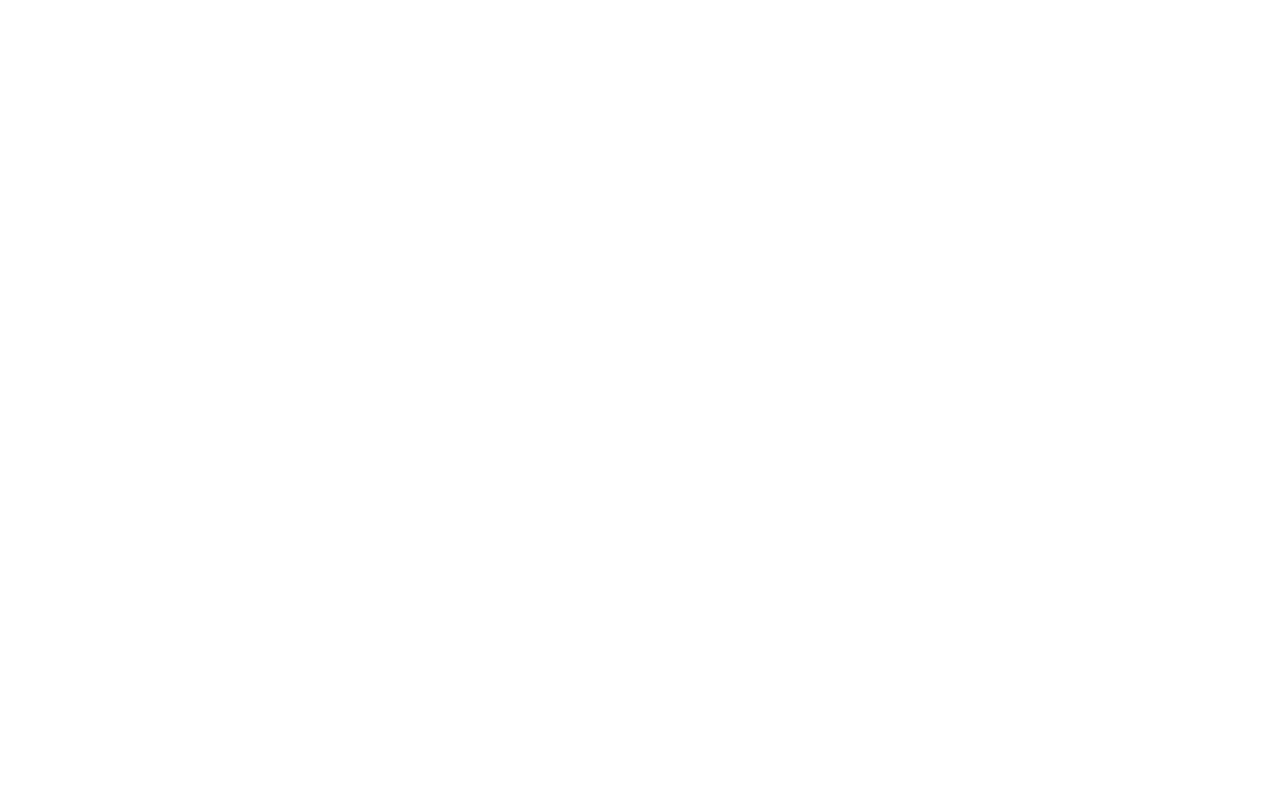
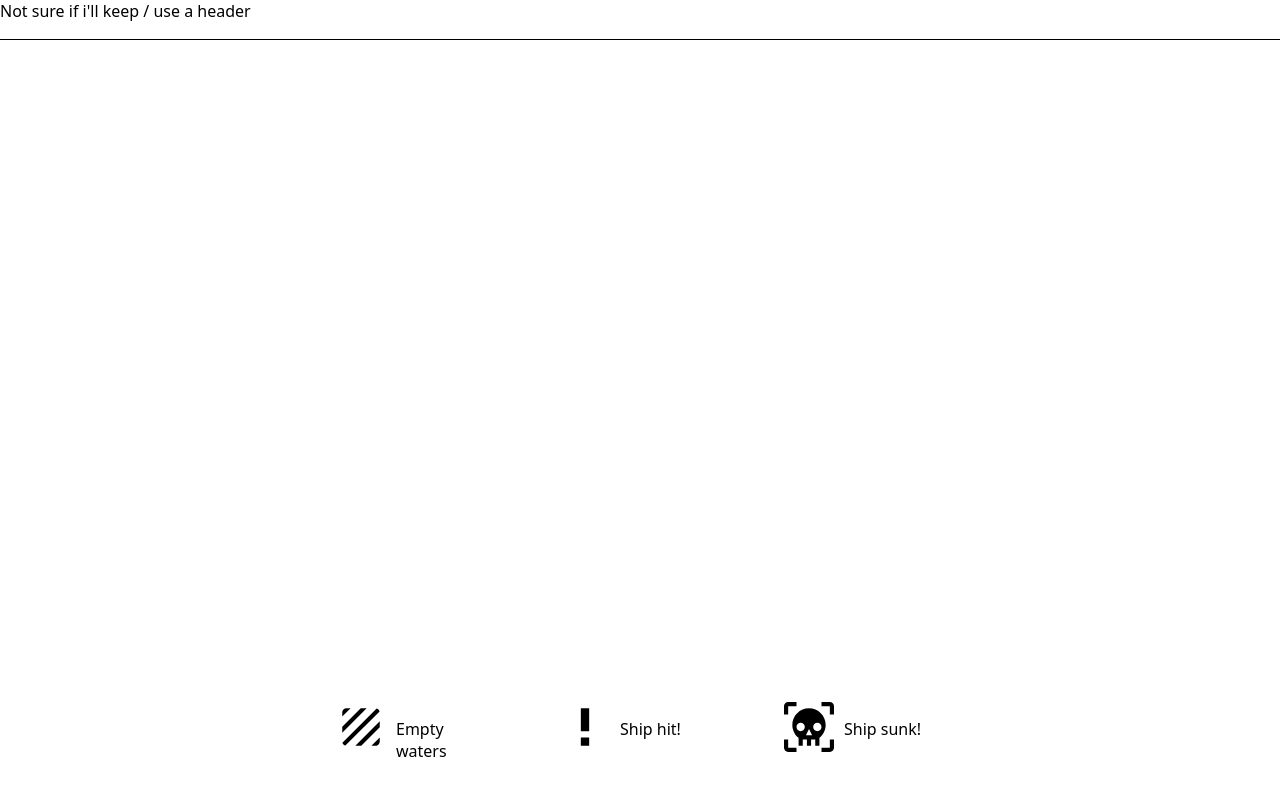
Before and after one commit to xadvent/battleship, a website built with webpack: page src/index.html in a window 1280 px wide. Built offline with nearby package versions, Linux system fonts and the light colour scheme.

Commit message:
Placed legend + elements (temporary), added Icons for legend, added to index.html, all constructing fn's in one fn now

```diff
--- a/src/index.html
+++ b/src/index.html
@@ -8,10 +8,24 @@
 </head>
 
 <body>
-    <div id="header"></div>
+    <div id="header">Not sure if i'll keep / use a header</div>
     <div id="container">
         <div id="player"></div>
         <div id="opponent"></div>
+    </div>
+    <div id="legend">
+        <div class="legend-info">
+            <img id="empty-legend" src="" alt="symbol for empty">
+            <p class="legend-label">Empty waters</p>
+        </div>
+        <div class="legend-info">
+            <img id="hit-legend" src="" alt="symbol for hit">
+            <p class="legend-label">Ship hit!</p>
+        </div>
+        <div class="legend-info">
+            <img id="killed-legend" src="" alt="symbol for killed">
+            <p class="legend-label">Ship sunk!</p>
+        </div>
     </div>
     <div id="footer"></div>
 </body>
--- a/src/index.js
+++ b/src/index.js
@@ -1,4 +1,4 @@
 import './style.css'
-import { createBoards } from './onload/loadElements.js'
+import loadElements from './onload/loadElements'
 
-createBoards()
+loadElements()
--- a/src/onload/loadElements.js
+++ b/src/onload/loadElements.js
@@ -1,8 +1,12 @@
-export function createBoards() {
-    const playerBoard = document.querySelector('#player')
-    const opponentBoard = document.querySelector('#opponent')
+import Empty from '../img/empty.svg'
+import Hit from '../img/hit.svg'
+import Killed from '../img/killed.svg'
 
-    let list = [playerBoard, opponentBoard];
+function createBoards() {
+    const playerBoard = document.querySelector('#player');
+    const opponentBoard = document.querySelector('#opponent');
+
+    const list = [playerBoard, opponentBoard];
     let player = false;
     list.forEach(person => {
         player = !player
@@ -12,7 +16,7 @@ export function createBoards() {
                 let box = document.createElement('div');
                 box.classList.add('r' + i);
                 box.classList.add('c' + x);
-                if(player){
+                if (player) {
                     box.classList.add('player-square');
                 } else {
                     box.classList.add('opponent-square');
@@ -28,3 +32,18 @@ export function placeShipsRandomly(option) {
     const board = document.getElementById(option);
     // This function will place ships randomly on the board on each load.
 }
+
+function loadLegend() {
+    const emptyLegend = document.querySelector('#empty-legend');
+    const hitLegend = document.querySelector('#hit-legend');
+    const killedLegend = document.querySelector('#killed-legend');
+
+    emptyLegend.src = Empty;
+    hitLegend.src = Hit;
+    killedLegend.src = Killed;
+}
+
+export default () => {
+    createBoards();
+    loadLegend();
+}
--- a/src/style.css
+++ b/src/style.css
@@ -1,8 +1,8 @@
-/* :root {
+:root {
     --main-colour: 0;
     --secondary-colour: 0;
     --background-color: 0;
-} */
+}
 
 * {
     font-family: system-ui, -apple-system, BlinkMacSystemFont, 'Segoe UI', Roboto, Oxygen, Ubuntu, Cantarell, 'Open Sans', 'Helvetica Neue', sans-serif;
@@ -17,5 +17,38 @@ body {
 body {
     display: flex;
     flex-direction: column;
-    align-content: space-around;
+    align-items: center;
+    height: 100vh;
+    width: 100vw;
+    gap: 20px;
 }
+
+#header {
+    height: 50px;
+    width: 100vw;
+    border-bottom: 1px solid black;
+}
+
+#container {
+    height: 100%;
+    width: 100%;
+}
+
+#legend {
+    height: 100px;
+    display: flex;
+    gap: 5vw;
+}
+
+
+.legend-info {
+    height: 60px;
+    display: grid;
+    grid-template-columns: 50px 100px;
+    column-gap: 10px;
+}
+
+.legend-info > img {
+    height: 50px;
+    width: auto;
+}
--- a/webpack.config.js
+++ b/webpack.config.js
@@ -14,7 +14,7 @@ module.exports = {
         new HtmlWebpackPlugin({
             title: 'Battleship',
             sourceMap: true,
-            template: './src/index.html'
+            template: './src/index.html',
         }),
     ],
     module: {
```
Also changed, not shown: src/_tests/coordinates.test.js (+1 -1 lines), dist/1cb05a5c59c5673d4390.svg (added), dist/94241ede8554705a5898.svg (added), dist/acdcab95a3c15c6f5f0e.svg (added), dist/index.html, dist/main.js.
